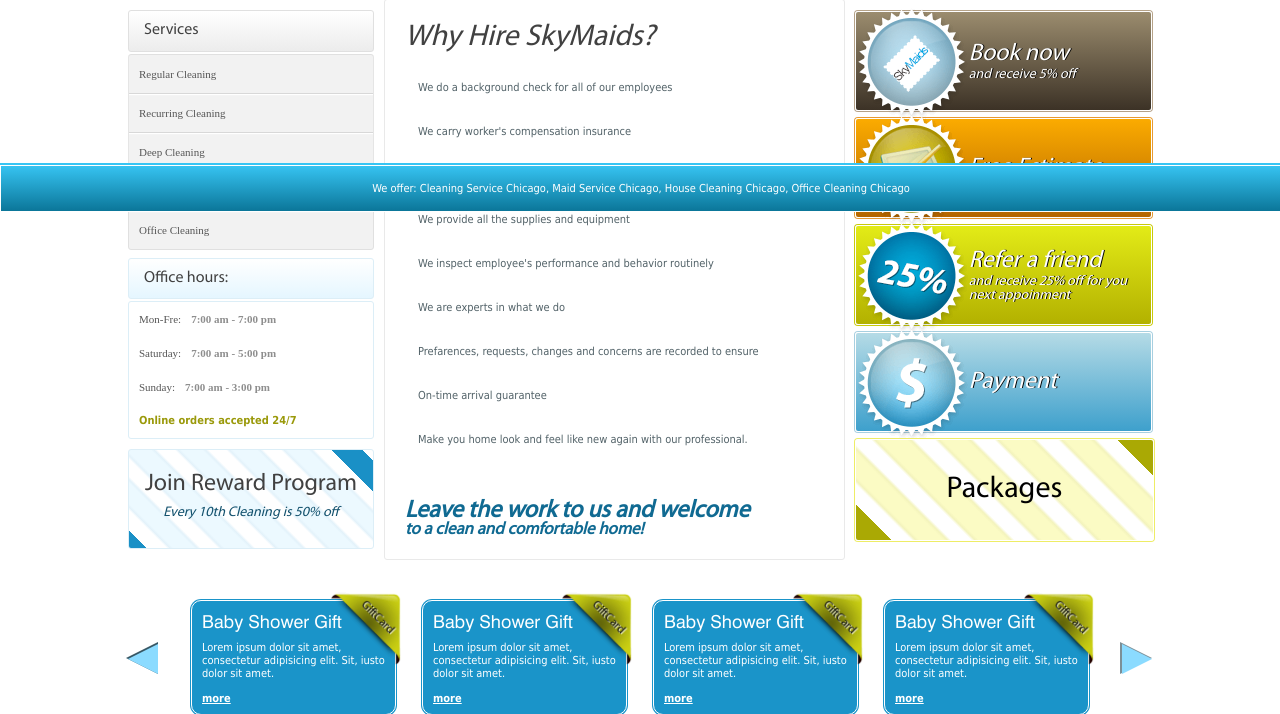
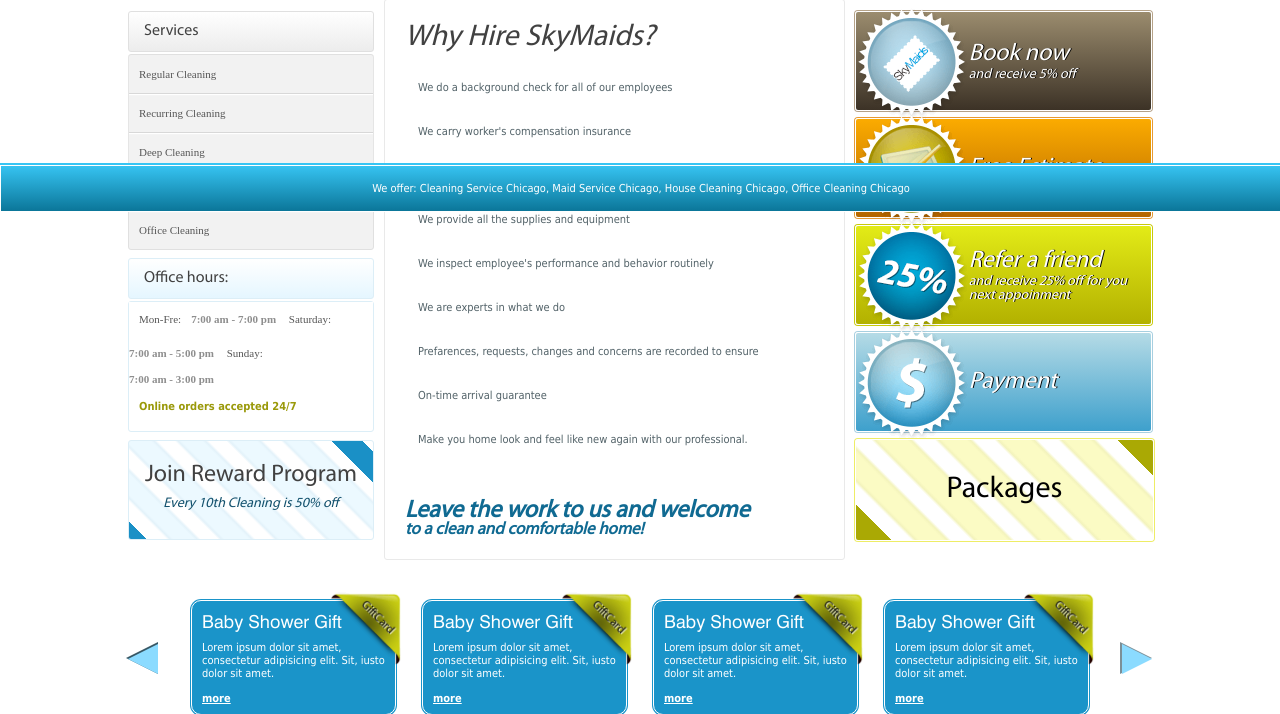
Before and after one commit to Iceroller/SkyMaids, a PHP site: page /homepage.php in a window 1280 px wide. Shown: the part 588-1302 px from the top of the page. Run offline with PHP 8.4, Linux system fonts and the light colour scheme.

Commit message:
new files

```diff
--- a/css/mid.css
+++ b/css/mid.css
@@ -17,10 +17,12 @@
     background: linear-gradient(to bottom, #fff, #e5f6ff);
     border: 1px solid #dceef7;
 }
+.mid .dlWrap{
+    border: 1px solid #dceef7;
+    border-radius: 3px;
+}
 .mid dl{
     background: #ffffff;
-    border: 1px solid #dceef7;
-    border-radius: 3px;
     font-size: 11px;
     padding: 0 30px 0 0;
 }
@@ -40,7 +42,7 @@
     display: block;
     border: none;
     border-radius: 0px;
-    padding: 8px 10px;
+    padding: 0 10px 15px 10px;
     text-align: left;
     vertical-align: middle;
 }
--- a/partials/mid.php
+++ b/partials/mid.php
@@ -1,11 +1,11 @@
 <!-- mid start -->
 <div class="mid">
     <div class="title"><h5>Office hours:</h5></div>
-    <dl>
-        <dt>Mon-Fre:</dt><dd>7:00 am - 7:00 pm</dd><br>
-        <dt>Saturday:</dt><dd>7:00 am - 5:00 pm</dd><br>
+    <div class="dlWrap"><dl>
+        <dt>Mon-Fre:</dt><dd>7:00 am - 7:00 pm <br /></dd>
+        <dt>Saturday:</dt><dd>7:00 am - 5:00 pm <br /></dd>
         <dt>Sunday:</dt><dd>7:00 am - 3:00 pm</dd>
-        <span><a href="#">Online orders accepted 24/7</a></span>
     </dl>
+    <span><a href="#">Online orders accepted 24/7</a></span></div>
 </div>
 <!-- mid end -->
```
